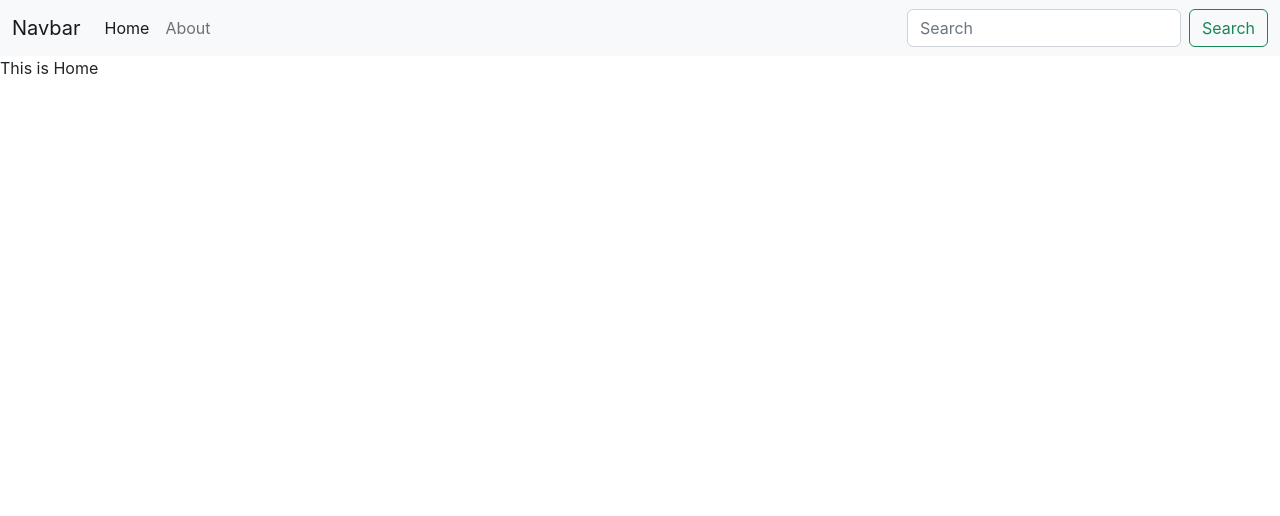
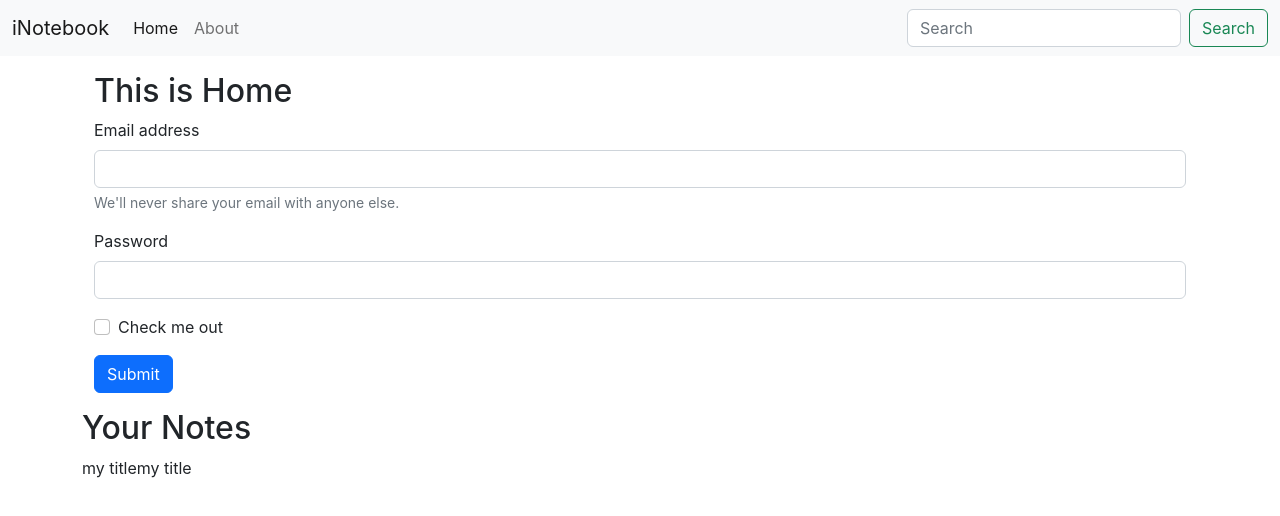
Before and after one commit to ankurrawat043/iNotebook, a React (Create React App) app: page / in a window 1280 px wide. Shown: the top 516 px of the page. Built offline with nearby package versions, Linux system fonts and the light colour scheme.

Commit message:
lecture 60

```diff
--- a/src/App.js
+++ b/src/App.js
@@ -15,11 +15,12 @@
     <NoteState>
      <BrowserRouter>
        <Navbar/>
-
+      <div className="container">
       <Routes>
         <Route exact path="/" element={<Home />} />
         <Route exact path="/about" element={<About />} />
       </Routes>
+      </div>
     </BrowserRouter>
    </NoteState>
     </>
--- a/src/components/About.js
+++ b/src/components/About.js
@@ -1,18 +1,11 @@
 import React from 'react';
-import noteContext from '../context/notes/noteContext';
-import { useContext, useEffect } from 'react';
+
 
 export default function About() {
-  const a = useContext(noteContext);
-  useEffect(() => {
-   a.update();
-
-  // eslint-disable-next-line react-hooks/exhaustive-deps
-  }, [])
 
   return (
-    <div>
-      This is About.  {a.state.name}
+    <div className='container'>
+      This is About.
     </div>
   )
 }
--- a/src/components/Home.js
+++ b/src/components/Home.js
@@ -1,9 +1,38 @@
-import React from 'react'
+import React from 'react';
+import { useContext } from 'react';
+import noteContext from '../context/notes/noteContext';
 
 export default function Home() {
+
+  const context = useContext(noteContext);
+  const {notes, setNotes} = context;
+
+
   return (
     <div>
-      This is Home
+    <div className='container my-3'>
+     <h2>This is Home</h2>
+     <form>
+  <div className="mb-3">
+    <label for="exampleInputEmail1" className="form-label">Email address</label>
+    <input type="email" className="form-control" id="exampleInputEmail1" aria-describedby="emailHelp"/>
+    <div id="emailHelp" className="form-text">We'll never share your email with anyone else.</div>
+  </div>
+  <div className="mb-3">
+    <label for="exampleInputPassword1" className="form-label">Password</label>
+    <input type="password" className="form-control" id="exampleInputPassword1"/>
+  </div>
+  <div className="mb-3 form-check">
+    <input type="checkbox" className="form-check-input" id="exampleCheck1"/>
+    <label className="form-check-label" for="exampleCheck1">Check me out</label>
+  </div>
+  <button type="submit" className="btn btn-primary">Submit</button>
+</form>
+</div>
+     <h2>Your Notes</h2>
+     {notes.map((note) => {
+      return note.title
+     })}
     </div>
   )
 }
--- a/src/components/Navbar.js
+++ b/src/components/Navbar.js
@@ -1,21 +1,26 @@
-import React from 'react';
-import { Link } from "react-router-dom";
+import React, {useEffect} from 'react';
+import { Link, useLocation } from "react-router-dom";
 
 export default function Navbar() {
+
+  let location = useLocation();
+  useEffect(() => {
+    console.log(location.pathname);
+  }, [location]);
   return (
     <nav className="navbar navbar-expand-lg bg-light">
     <div className="container-fluid">
-      <Link className="navbar-brand" to="/">Navbar</Link>
+      <Link className="navbar-brand" to="/">iNotebook</Link>
       <button className="navbar-toggler" type="button" data-bs-toggle="collapse" data-bs-target="#navbarSupportedContent" aria-controls="navbarSupportedContent" aria-expanded="false" aria-label="Toggle navigation">
         <span className="navbar-toggler-icon"></span>
       </button>
       <div className="collapse navbar-collapse" id="navbarSupportedContent">
         <ul className="navbar-nav me-auto mb-2 mb-lg-0">
           <li className="nav-item">
-            <Link className="nav-link active" aria-current="page" to="/">Home</Link>
+            <Link className={`nav-link ${location.pathname==="/"?"active":""}`} aria-current="page" to="/">Home</Link>
           </li>
           <li className="nav-item">
-            <Link className="nav-link" to="/about">About</Link>
+            <Link className={`nav-link ${location.pathname==="/about"?"active":""}`} to="/about">About</Link>
           </li>
 
         </ul>
--- a/src/context/notes/NoteState.js
+++ b/src/context/notes/NoteState.js
@@ -3,23 +3,31 @@
 
 const NoteState = (props) => {
 
-    const s1 = {
-        "name":"Ankur",
-        "class":"5b"
-    }
-     const [state, setState] = useState(s1);
+    const notesInitial = [
+        {
+          "_id": "639769143ebdf76e3be212cd",
+          "user": "6396fdd436fb0b738f693a12",
+          "title": "my title",
+          "description": "Plese wake up early",
+          "tag": "personal",
+          "date": "2022-12-12T17:47:00.591Z",
+          "__v": 0
+        },
+        {
+          "_id": "639769153ebdf76e3be212cf",
+          "user": "6396fdd436fb0b738f693a12",
+          "title": "my title",
+          "description": "Plese wake up early",
+          "tag": "personal",
+          "date": "2022-12-12T17:47:01.639Z",
+          "__v": 0
+        }
+      ];
 
-     const update = () => {
-        setTimeout(() => {
-            setState({
-                "name":"Rawat",
-                "class":"10b"
-            })
-        }, 1000);
-     }
+      const [notes, setNotes] = useState(notesInitial)
 
     return (
-        <NoteContext.Provider value={{state, update}}>
+        <NoteContext.Provider value={{notes, setNotes}}>
            { props.children}
         </NoteContext.Provider>
     )
```
Also changed, not shown: 1 other file (tests, documents, lock files or other folders).
